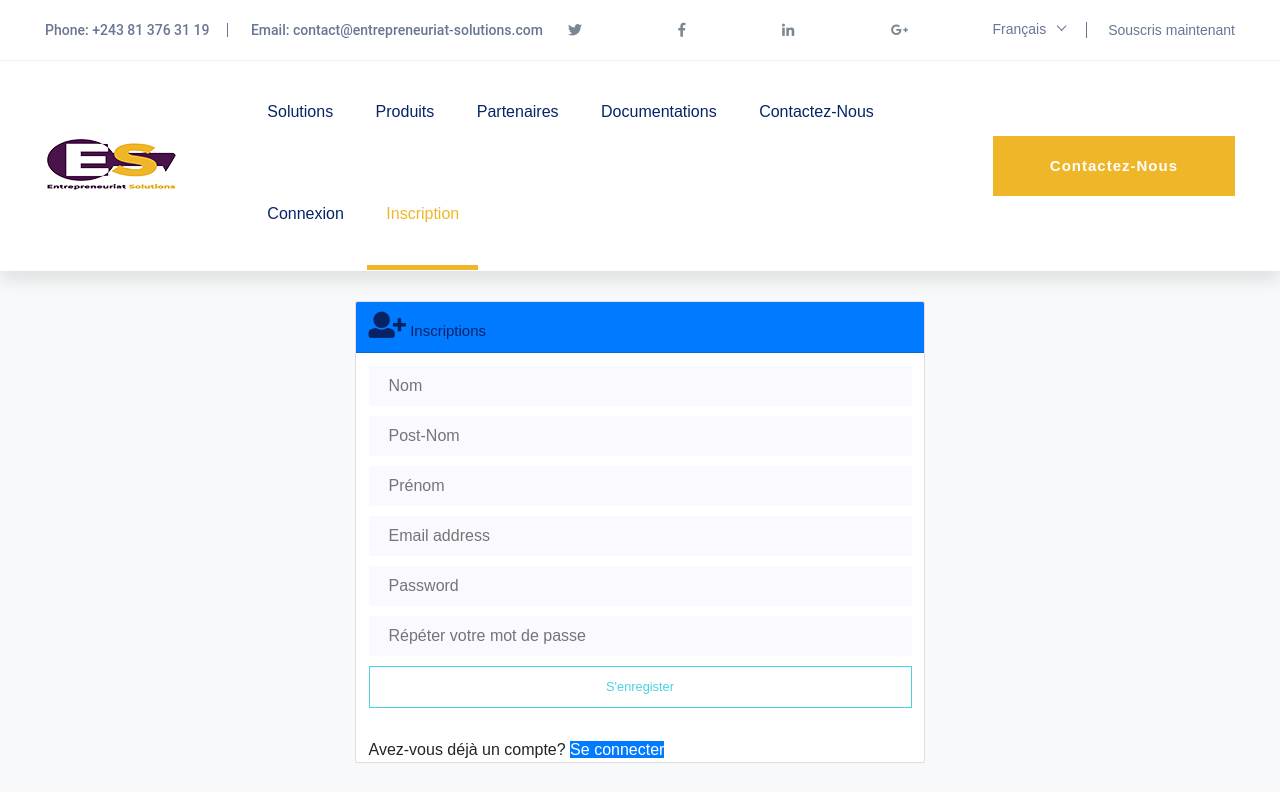
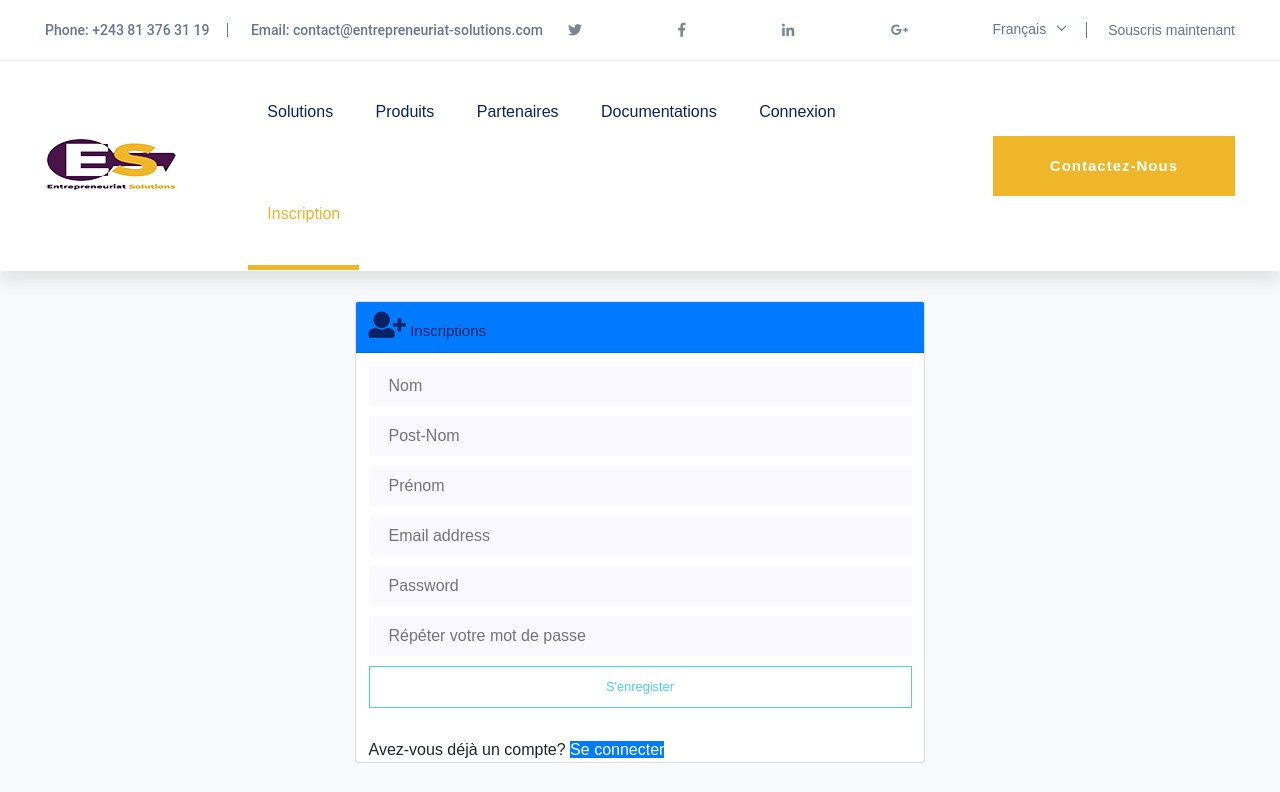
Before and after one commit to Kgermando/e-s, a Django app: page /accounts/register in a window 1280 px wide. Shown: the top 792 px of the page. Run offline with Django 3.2, Linux system fonts and the light colour scheme; some libraries are stand-ins or nearby versions; some web fonts are replaced.

Commit message:
navbar delete contact

```diff
--- a/templates/nav/header.html
+++ b/templates/nav/header.html
@@ -67,9 +67,6 @@
                                             <li class="{% if url_name == 'docs' %}active{% endif %}">
                                                 <a class="{% if url_name == 'docs' %}active{% endif %}" href="{% url 'docs:docs' %}">Documentations</a>
                                             </li>
-                                            <li class="{% if url_name == 'contact' %}active{% endif %}">
-                                                <a class="{% if url_name == 'contact' %}active{% endif %}" href="{% url 'app:contact' %}">Contactez-nous</a>
-                                            </li>
                                             {% if not request.user.is_authenticated %}
                                                 <li class="{% if url_name == 'login' %}active{% endif %}">
                                                     <a class="{% if url_name == 'login' %}active{% endif %}" href="{% url 'login' %}">connexion</a>
@@ -78,13 +75,13 @@
                                                     <a class="{% if url_name == 'register' %}active{% endif %}" href="{% url 'register' %}">Inscription</a>
                                                 </li>
                                             {% else %}
-                                            <li><a href="#">Profile</a>
+                                                <li>
+                                                    <a href="#">Profile</a>
                                                     <ul class="submenu">
                                                         <li class="{% if url_name == 'dashboard:dashboard' %}active{% endif %}"><a href="{% url 'dashboard:dashboard' %}">tableau de bord</a></li>
                                                         <li class="{% if url_name == 'logout' %}active{% endif %}"><a href="{% url 'logout' %}">Déconnexion</a></li>
                                                     </ul>
                                                 </li>
-
                                             {% endif %}
                                         </ul>
                                     </nav>
```
Lines whose indentation alone changed are shown as unchanged.
